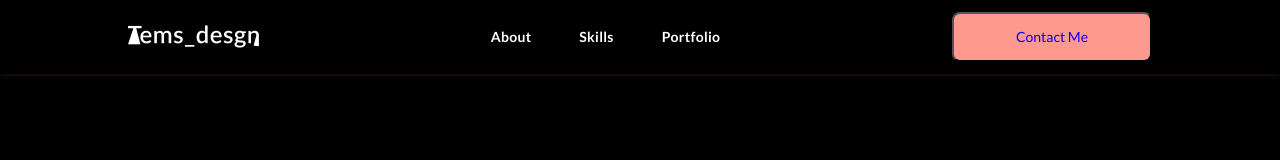
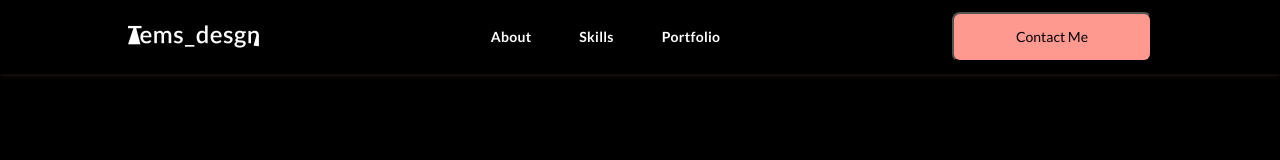
Before and after one commit to Opssy/portfolio, a React (Create React App) app: page / in a window 1280 px wide. Shown: the top 160 px of the page. Built offline with nearby package versions, Linux system fonts and the light colour scheme; the HTML template or start-up script is replaced by a standard one.

Commit message:
done with header

```diff
--- a/src/components/header/header.module.css
+++ b/src/components/header/header.module.css
@@ -31,4 +31,5 @@
 }
 .headerArea .button {
     background-color: var(--btnBg);
+    color: var(--black) !important;
 }
--- a/src/index.css
+++ b/src/index.css
@@ -44,6 +44,7 @@ a {
   display: inherit;
   align-items: inherit;
   justify-content: inherit;
+  color: inherit;
 }
 .btn:hover {
   opacity: 0.8;
```
